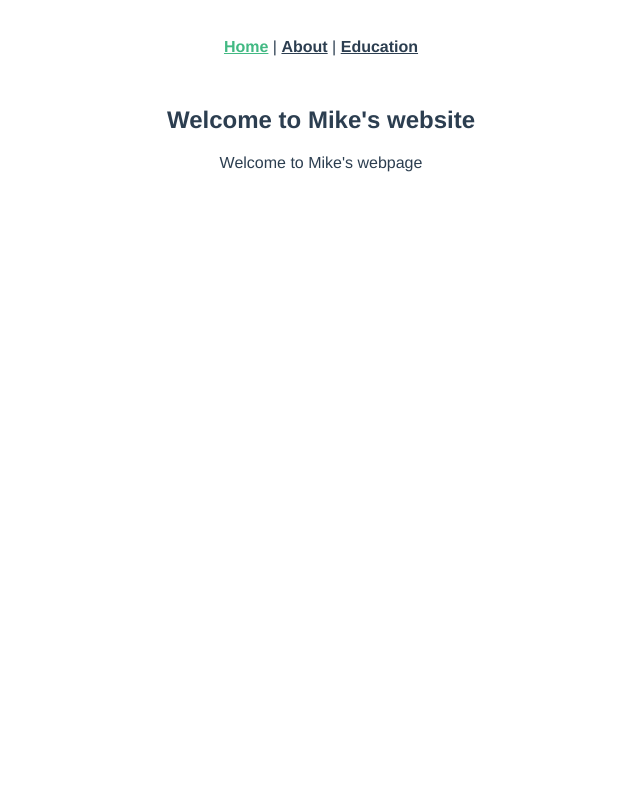
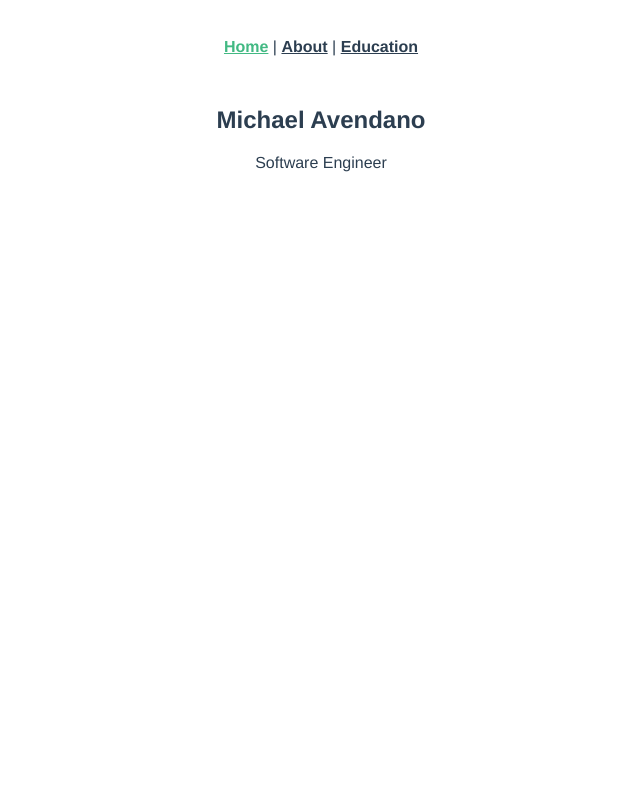
Before and after one commit to avenmia/PersonalWebsite, a Vue app: page / in a window 1280 px wide. Shown: the top 800 px of the page, without its empty margins (319-959 px from the left). Built offline with nearby package versions, Linux system fonts and the light colour scheme.

Commit message:
Updating home page

```diff
--- a/src/components/HomePage.vue
+++ b/src/components/HomePage.vue
@@ -1,9 +1,7 @@
 <template>
 <div class="homepage">
-    <h1>{{ msg }}</h1>
-    <p>
-        Welcome to Mike's webpage
-    </p>
+    <h1>Michael Avendano</h1>
+    <p>Software Engineer</p>
 </div>
 </template>
 
```
